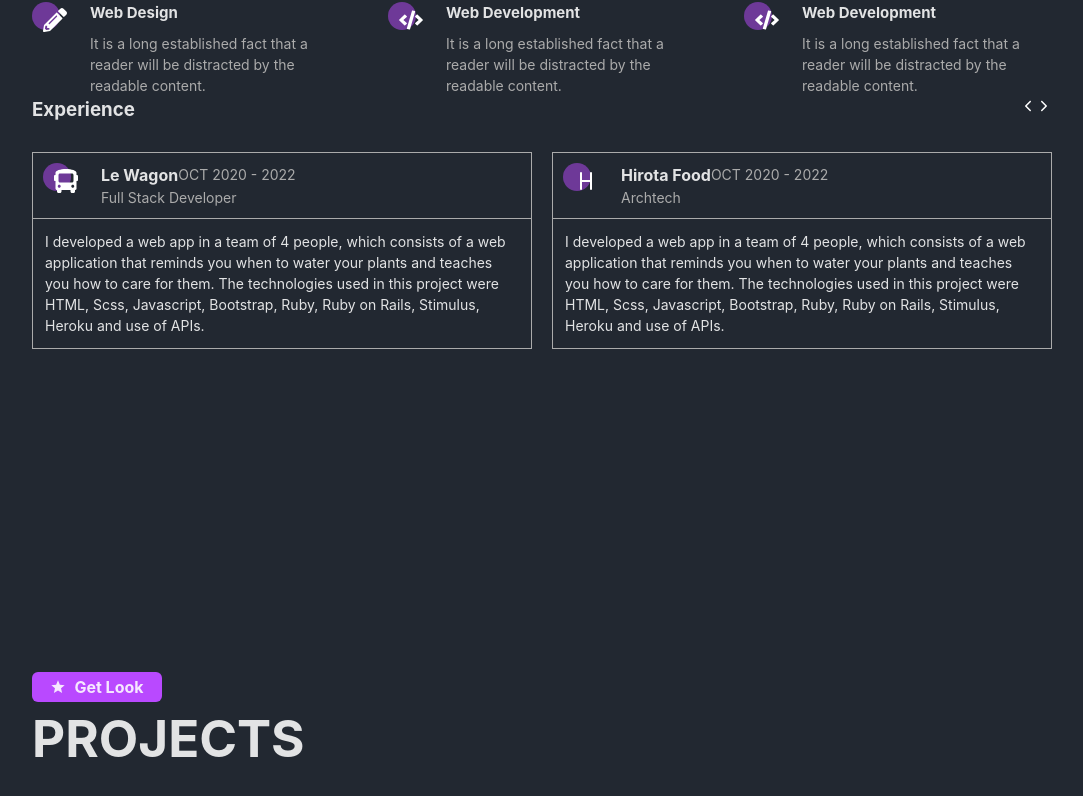
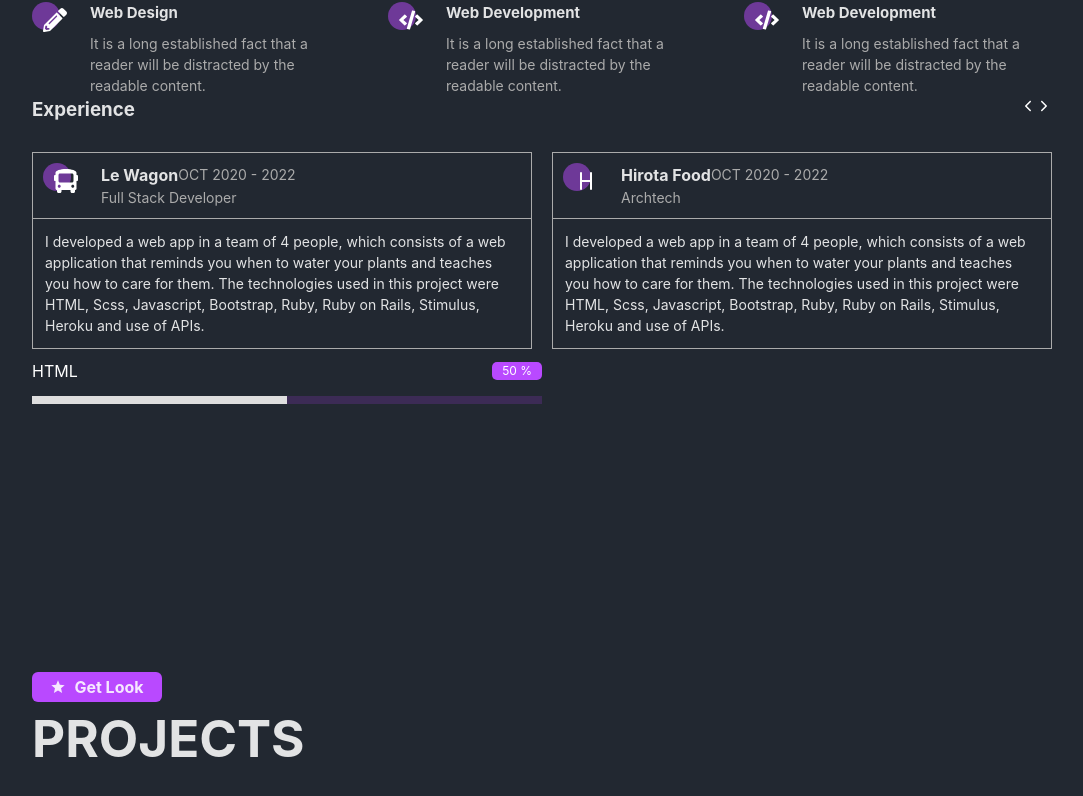
Before and after one commit to LuBernardino/Portfolio, a React (Vite) app: page / in a window 1280 px wide. Shown: the part 1128-1924 px from the top of the page, without its empty margins (118-1201 px from the left). Built offline with nearby package versions, Linux system fonts and the light colour scheme.

Commit message:
add component progress bar

```diff
--- a/src/App.jsx
+++ b/src/App.jsx
@@ -1,6 +1,7 @@
 import Navbar from "./components/Navbar/Navbar";
 import ServiceCard from "./components/ServiceCard/ServiceCard";
-import Experience from "./components/Experience/ExperienceCard";
+import ExperienceCard from "./components/ExperienceCard/ExperienceCard";
+import ProgressBar from "./components/ProgressBar/ProgressBar";
 
 import TitleAnchor from "./components/TitleAnchor/TitleAnchor";
 import { BsBoxArrowRight } from "react-icons/bs";
@@ -47,6 +48,7 @@ function App() {
 
         <section id="about">
           <TitleAnchor title="ABOUT ME" sectionId="about" />
+          {/* Services card */}
           <div className="d-flex justify-content-between">
             <h3>What Im doing</h3>
             <div>
@@ -79,8 +81,9 @@ function App() {
               <a href=""><IoIosArrowForward /></a>
             </div>
           </div>
+          {/* Experience card */}
           <div className="experience">
-            <Experience
+            <ExperienceCard
               title="Le Wagon"
               date="OCT 2020 - 2022"
               subtitle="Full Stack Developer"
@@ -88,13 +91,18 @@ function App() {
               icon={FaBus}
             />
 
-            <Experience
+            <ExperienceCard
               title="Hirota Food"
               date="OCT 2020 - 2022"
               subtitle="Archtech"
               description="I developed a web app in a team of 4 people, which consists of a web application that reminds you when to water your plants and teaches you how to care for them. The technologies used in this project were HTML, Scss, Javascript, Bootstrap, Ruby, Ruby on Rails, Stimulus, Heroku and use of APIs."
               icon={TbLetterH}
             />
+          </div>
+
+          {/* Progress bar */}
+          <div>
+            <ProgressBar title="HTML" percentage={50}/>
           </div>
         </section>
 
--- a/src/components/Navbar/Navbar.css
+++ b/src/components/Navbar/Navbar.css
@@ -10,6 +10,8 @@
 
     position: sticky;
     top: 0;
+
+    z-index: 100;
 }
 
 .links_navbar {
--- /dev/null
+++ b/src/components/ProgressBar/ProgressBar.css
@@ -0,0 +1,44 @@
+.progress-section {
+  width: 50%;
+  /* max-width: 600px; */
+  /* border-radius: 40px;
+  background: #333; */
+  /* padding: 1rem 2rem; */
+  /* margin: 0 auto; */
+}
+
+.task-progress {
+  margin: 10px 0;
+}
+
+.task-progress p {
+  display: flex;
+  justify-content: space-between;
+  align-items: center;
+  color: var(--col-white);
+}
+
+.task-progress span {
+  color: var(--col-white);
+  background-color: var(--col-purple);
+  border-radius: 5px;
+  padding: 0 10px;
+  font-size: 12px;
+}
+
+progress {
+  width: 100%;
+  -webkit-appearance: none;
+  appearance: none;
+  border: none;
+  /* border-radius: 10px; */
+  height: 8px;
+}
+
+progress::-webkit-progress-bar {
+    background-color: #3C2B55;
+}
+
+progress::-webkit-progress-value {
+    background: #DEDEDE;
+}
--- /dev/null
+++ b/src/components/ProgressBar/ProgressBar.jsx
@@ -0,0 +1,16 @@
+import React from "react";
+import "./ProgressBar.css";
+
+export default function ProgressBar({ title, percentage }) {
+  return (
+    <div className="progress-section" data-aos="fade-left" data-aos-once="true">
+      <div className="task-progress">
+        <p>
+          {title}
+          <span>{percentage} %</span>
+        </p>
+        <progress max="100" value={percentage}></progress>
+      </div>
+    </div>
+  );
+}
```
Also changed, not shown: src/components/ExperienceCard/ExperienceCard.css (renamed from src/components/Experience/ExperienceCard.css), src/components/ExperienceCard/ExperienceCard.jsx (renamed from src/components/Experience/ExperienceCard.jsx).
